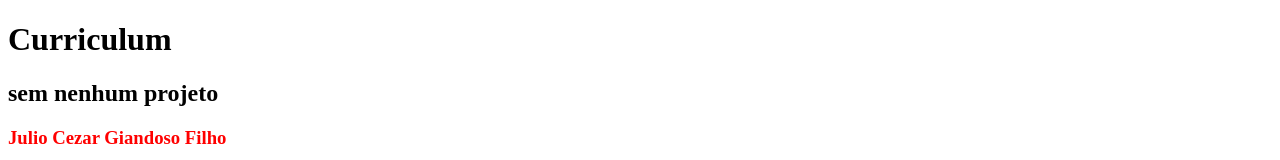
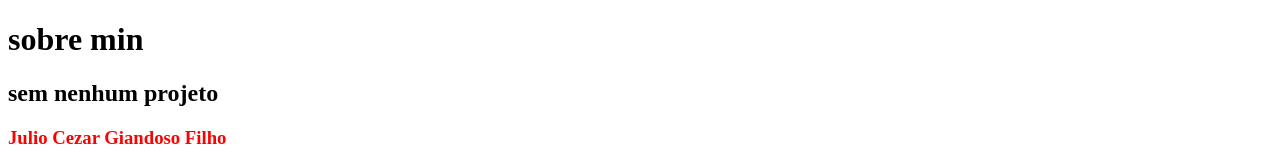
Before and after one commit to JuliooCezar/html, a plain HTML site: page index.html in a window 1280 px wide. Shown: the top 160 px of the page. Drawn offline with Linux system fonts and the light colour scheme.

Commit message:
Update index.html

```diff
--- a/index.html
+++ b/index.html
@@ -8,7 +8,7 @@
 </head>
 
 <body>
-    <h1>Curriculum</h1>
+    <h1>sobre min</h1>
     <h2>sem nenhum projeto</h2>
     <h3 style="color: red;">Julio Cezar Giandoso Filho</h3>
     <p>Eu sou mais do tipo que curte ficar em casa, principalmente para jogar ate tarde. Nao sou muito de sair, gosto mais da tranquilidade do meu lar. Ha 4 anos, trabalho em uma grafica que faz papel para cardiotocografos, aqueles usados nos exames do coracao. Gosto do que faco, porque sinto que estou contribuindo com algo importante para a saude das pessoas. Mesmo com a rotina do trabalho, sempre arrumo um tempo para jogar, que e um dos meus passatempos favoritos. No fim das contas, sou bem caseiro, buscando sempre o equilibrio entre o trabalho e as coisas que gosto de fazer.</p>
```
